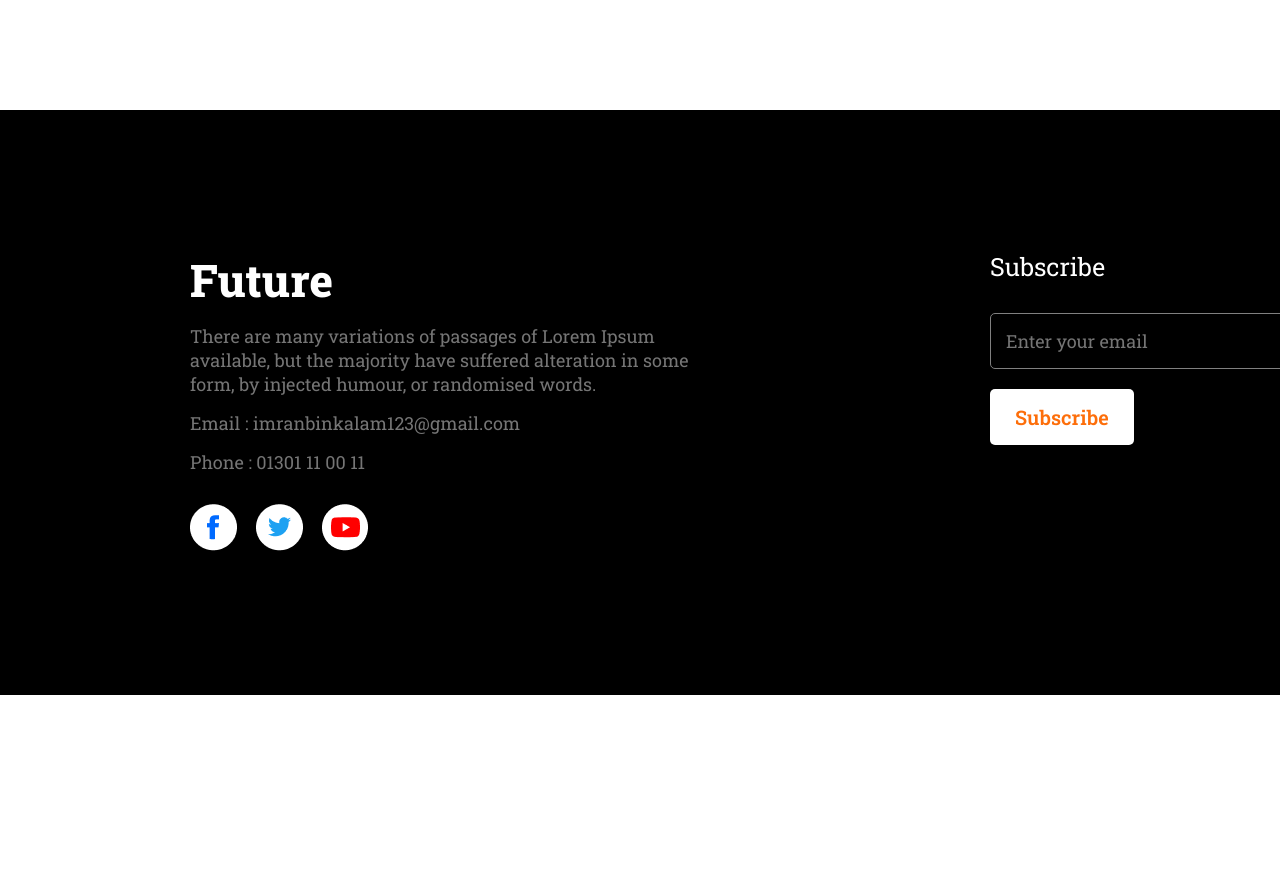
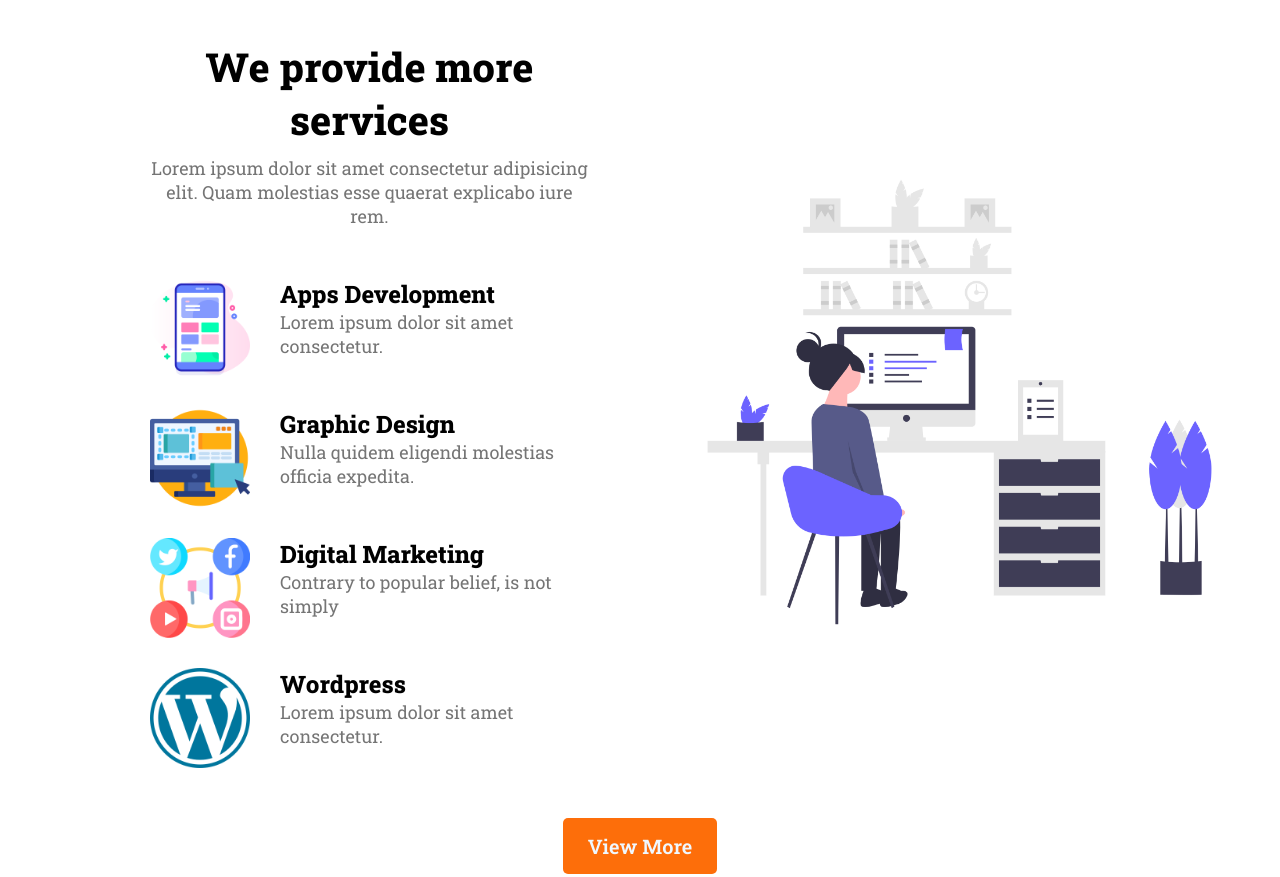
Before and after one commit to imranbinkalam/first-assignment, a plain HTML site: page index.html in a window 1280 px wide. Shown: the part 2560-3437 px from the top of the page. Before the commit the page ends 3255 px from the top, so only its background shows below. Drawn offline with Linux system fonts and the light colour scheme.

Commit message:
create a full website

```diff
--- a/css-style/projects.css
+++ b/css-style/projects.css
@@ -2,6 +2,7 @@
     margin: 0;
     padding: 0;
     box-sizing: border-box;
+
     font-family: 'Roboto Slab', serif;
 }
 /* Banner section style */
@@ -74,8 +75,6 @@
     color: rgb(80, 202, 80);
 }
 /* Second contain style */
-.second-contain{}
-.second-container{}
 .sub-title{
     text-align: center;
     font-size: 40px;
@@ -103,7 +102,7 @@
     background-image: linear-gradient(to right,hsla(4, 87%, 49%, 0.93),hsla(18, 100%, 47%, 0.82),hsla(23, 100%, 50%, 0.30), hsla(0, 0%, 100%, 0)), url('../images/watch.png');
     width: 75%;
     background-repeat: no-repeat;
-    margin: 100px auto 150px;
+    margin: 100px auto 80px;
     padding: 50px;
     border-radius: 10px;
 
@@ -118,6 +117,52 @@
 .btn{
     color: #FD6E0A;
     background-color: #fff;
+}
+/* optional section style */
+.optional-section{
+    display: flex;
+    justify-content: center;
+    align-items: center;
+    gap: 50px;
+    margin-bottom: 50px;
+}
+.option-title{
+  text-align: center;
+  width: 60%;
+  margin-left: 150px;
+}
+.option-title h1{
+    font-size: 40px;
+    margin-bottom: 10px;
+}
+.option-title p{
+    color: #757575;
+    font-size: 18px;
+    margin-bottom: 20px;
+}
+.option-service{
+   display: flex;
+   flex-direction: column;
+}
+.option-item{
+    display: flex;
+    margin-top: 30px;
+    gap: 30px;
+}
+.option-item .option-tag{
+    text-align: start;
+    margin: auto 0;
+}
+.option-item img{
+    width: 100px;
+}
+.option-image img{
+    width: 100%;
+}
+.modify{
+    margin: 0 auto 50px;
+    display: block;
+
 }
 /* footer style */
 .footer-content{
--- a/index.html
+++ b/index.html
@@ -70,10 +70,54 @@
             </div>
         </div>
         <!-- last banner -->
-            <div class="watch-banner">
-                    <h1>Always keep a positive <br> mindset</h1>
-                    <button class="primary-btn btn">Call Now</button>
+        <div class="watch-banner">
+                <h1>Always keep a positive <br> mindset</h1>
+                <button class="primary-btn btn">Call Now</button>
+        </div>
+    </section>
+    <!-- Add a optional section -->
+    <section>
+        <div class="optional-section">
+            <div class="option-title">
+                <h1>We provide more services</h1>
+                <p>Lorem ipsum dolor sit amet consectetur adipisicing elit. Quam molestias esse quaerat explicabo iure rem.</p>
+                <div class="option-service">
+                    <div class="option-item">
+                        <img src="images/icons/logo1.png" alt="">
+                        <div class="option-tag">
+                            <h2>Apps Development</h2>
+                            <p>Lorem ipsum dolor sit amet consectetur.</p>
+                        </div>
+                    </div>
+                    <div class="option-item">
+                        <img src="images/icons/logo2.png" alt="">
+                        <div class="option-tag">
+                            <h2>Graphic Design</h2>
+                            <p>Nulla quidem eligendi molestias officia expedita.</p>
+                        </div>
+                    </div>
+                    <div class="option-item">
+                        <img src="images/icons/logo3.png" alt="">
+                        <div class="option-tag">
+                            <h2>Digital Marketing</h2>
+                            <p>Contrary to popular belief, is not simply</p>
+                        </div>
+                    </div>
+                    <div class="option-item">
+                        <img src="images/icons/logo4.png" alt="">
+                        <div class="option-tag">
+                            <h2>Wordpress</h2>
+                            <p>Lorem ipsum dolor sit amet consectetur.
+                            </p>
+                        </div>
+                    </div>
+                </div>
             </div>
+            <div class="option-image">
+                <img src="images/new.png" alt="">
+            </div>
+        </div>
+        <button class="primary-btn modify">View More</button>
     </section>
     <!-- Footer section -->
     <footer>
```
Also changed, not shown: images/icons/logo1.png (added), images/icons/logo2.png (added), images/icons/logo3.png (added), images/icons/logo4.png (added).
